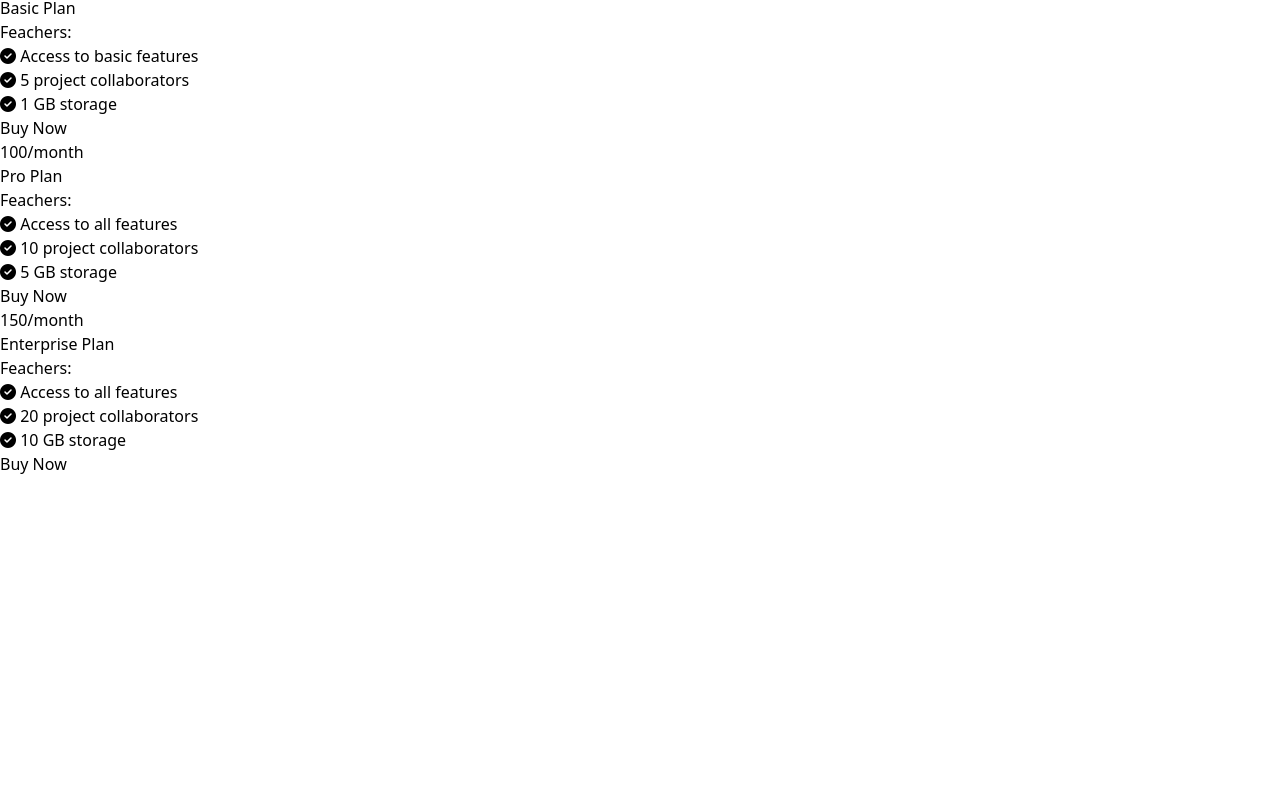
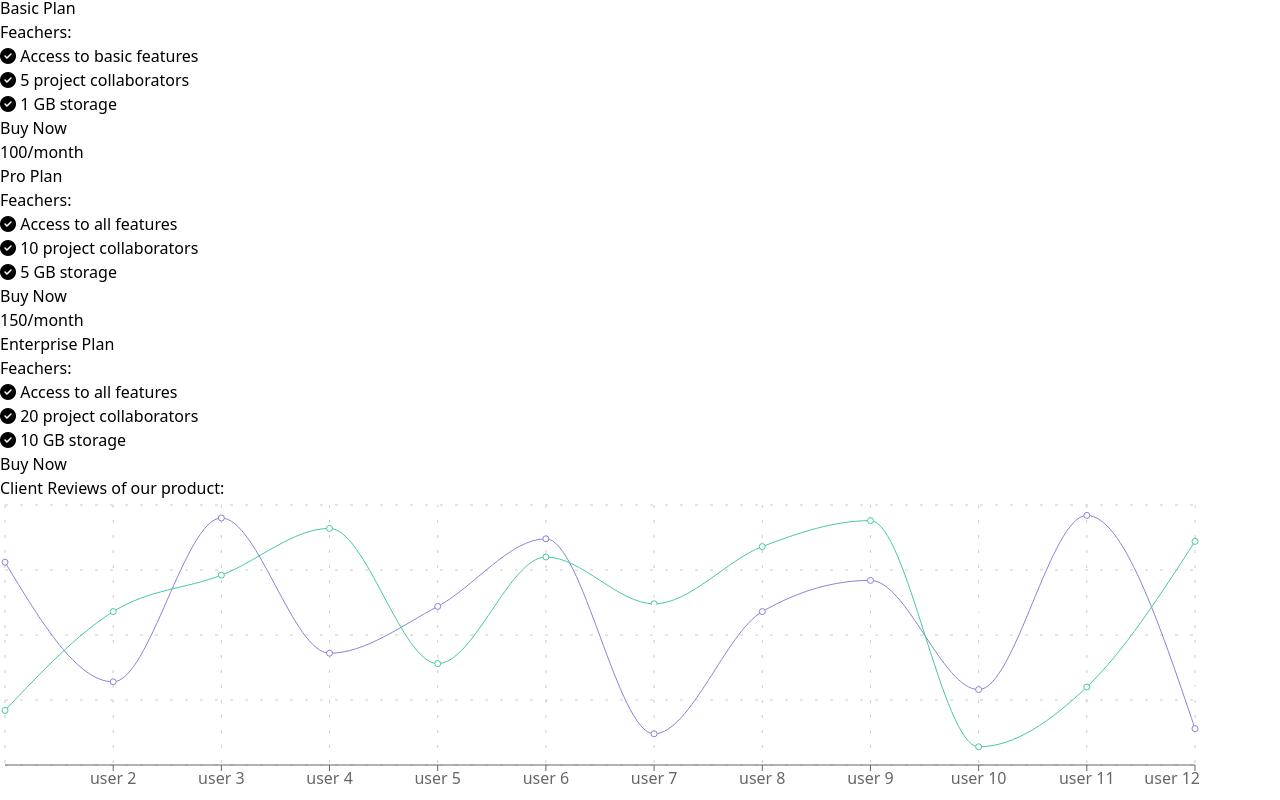
Before and after one commit to emon3455/PH-M9-Module-53, a React (Vite) app: page / in a window 1280 px wide. Shown: the part 220-1020 px from the top of the page. Before the commit the page ends 800 px from the top, so only its background shows below. Built offline with nearby package versions, Linux system fonts and the light colour scheme.

Commit message:
line chart added

```diff
--- a/package.json
+++ b/package.json
@@ -9,8 +9,10 @@
     "preview": "vite preview"
   },
   "dependencies": {
+    "axios": "^1.3.4",
     "react": "^18.2.0",
-    "react-dom": "^18.2.0"
+    "react-dom": "^18.2.0",
+    "recharts": "^2.5.0"
   },
   "devDependencies": {
     "@types/react": "^18.0.28",
--- a/src/App.jsx
+++ b/src/App.jsx
@@ -4,6 +4,7 @@ import viteLogo from '/vite.svg'
 import './App.css'
 import Navbar from './Components/NavBar/Navbar'
 import PriceList from './Components/PriceList/PriceList'
+import Dashboard from './Components/Dashboard/Dashboard'
 
 function App() {
   const [count, setCount] = useState(0)
@@ -15,6 +16,8 @@ function App() {
 
       <PriceList></PriceList>
 
+      <Dashboard></Dashboard>
+
     </div>
   )
 }
--- /dev/null
+++ b/src/Components/Dashboard/Dashboard.jsx
@@ -0,0 +1,55 @@
+import React from 'react';
+import { LineChart, Line, XAxis, YAxis, CartesianGrid, Tooltip, Legend, ResponsiveContainer } from 'recharts';
+
+
+const Dashboard = () => {
+
+    const result =[
+
+        { id: 1, name: 'user 1', package1: 78, package2: 21, package3: 92 },
+        { id: 2, name: 'user 2', package1: 32, package2: 59, package3: 42 },
+        { id: 3, name: 'user 3', package1: 95, package2: 73, package3: 80 },
+        { id: 4, name: 'user 4', package1: 43, package2: 91, package3: 67 },
+        { id: 5, name: 'user 5', package1: 61, package2: 39, package3: 98 },
+        { id: 6, name: 'user 6', package1: 87, package2: 80, package3: 3 },
+        { id: 7, name: 'user 7', package1: 12, package2: 62, package3: 61 },
+        { id: 8, name: 'user 8', package1: 59, package2: 84, package3: 27 },
+        { id: 9, name: 'user 9', package1: 71, package2: 94, package3: 56 },
+        { id: 10, name: 'user 10', package1: 29, package2: 7, package3: 60 },
+        { id: 11, name: 'user 11', package1: 96, package2: 30, package3: 47 },
+        { id: 12, name: 'user 12', package1: 14, package2: 86, package3: 29 }
+
+]
+
+    return (
+
+        <div className='container mx-auto'>
+
+            <h2 className='text-center text-4xl mt-2 font-semibold'>Client Reviews of our product:</h2>
+
+            <div className="w-full">
+
+                    <LineChart
+                        width={1200}
+                        height={300}
+                        data={result}
+                        >
+                        <CartesianGrid strokeDasharray="3 12" />
+                        <XAxis dataKey="name" />
+                        <Line type="monotone" dataKey="package1" stroke="#8884d8" activeDot={{ 1: 12 }} />
+                        <Line type="monotone" dataKey="package2" stroke="#45ca9d" />
+                        <Line type="monotone" dataKey="package3" stroke="#6ca9d" />
+                    </LineChart>
+
+            </div>
+
+
+
+
+
+
+        </div>
+    );
+};
+
+export default Dashboard;
```
Also changed, not shown: 1 other file (tests, documents, lock files or other folders).
